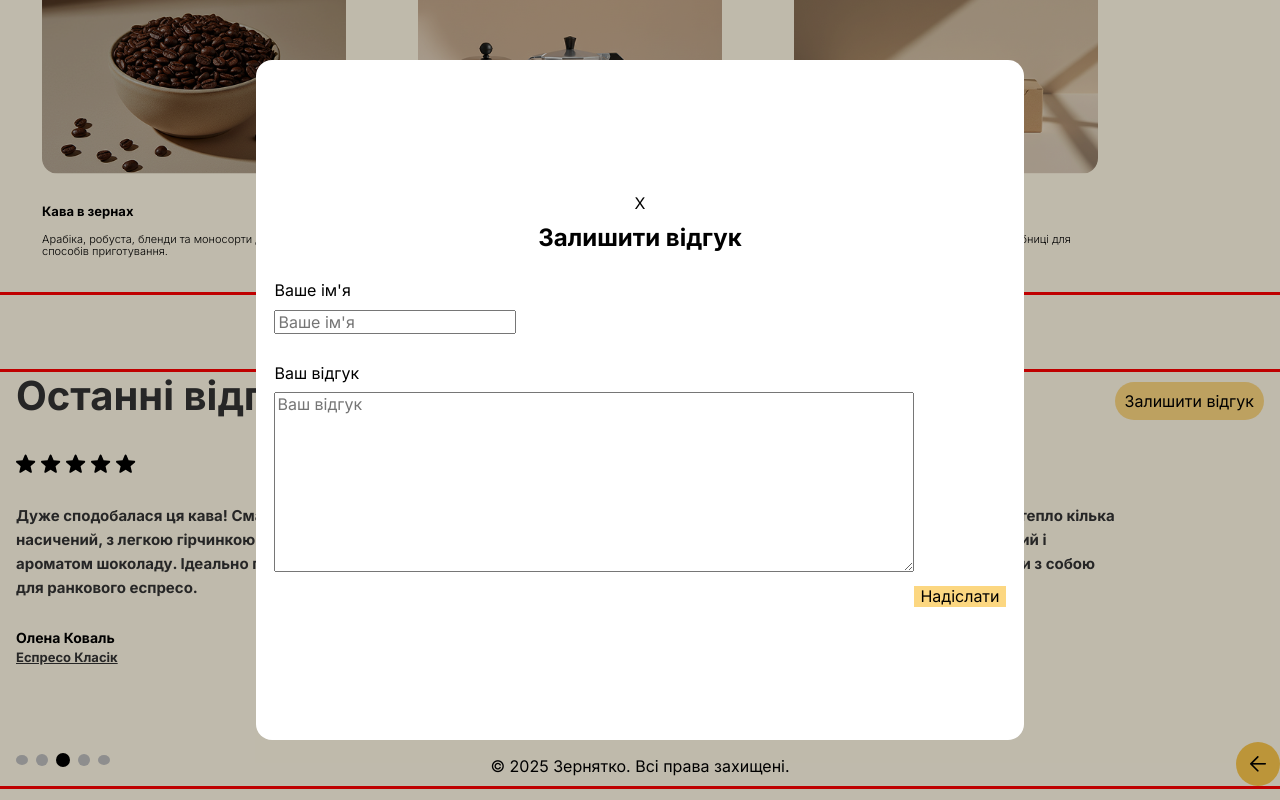
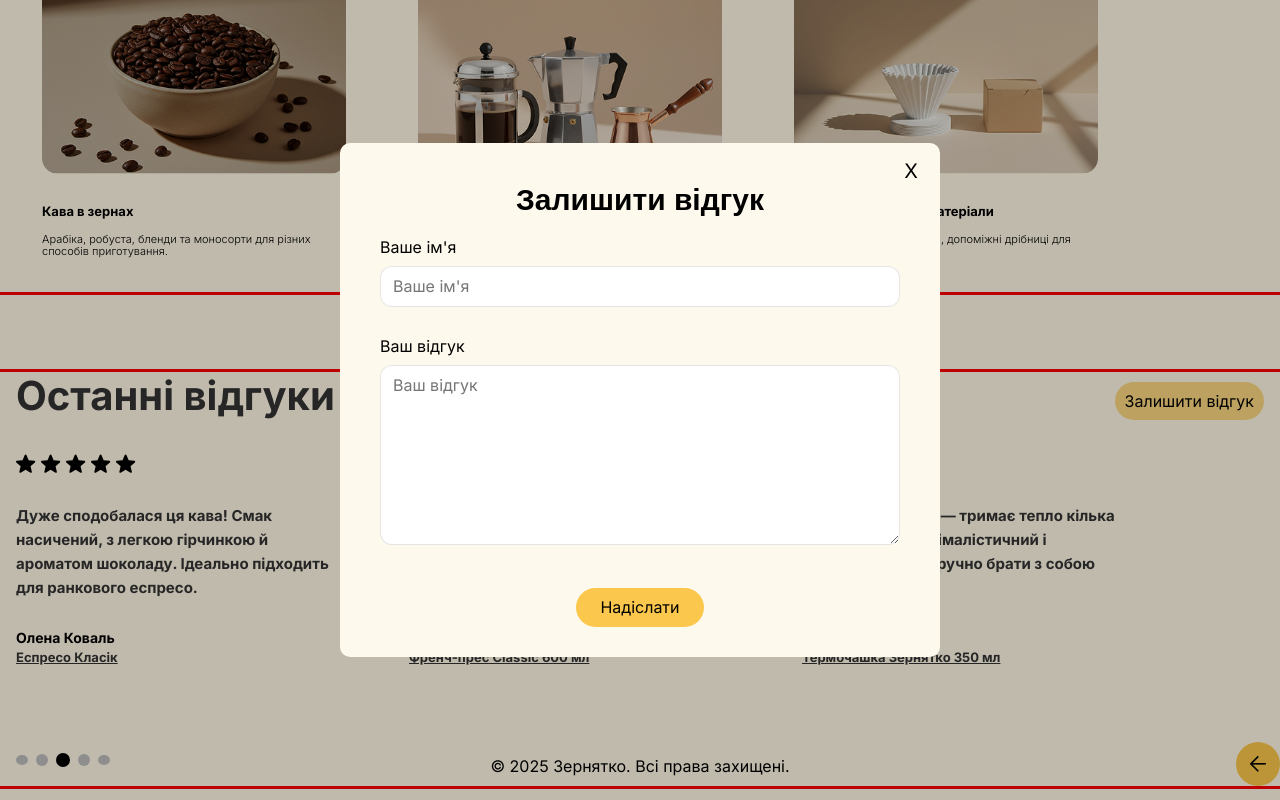
Before and after one commit to Tate-T/zerniatko-project, a React (Vite) app: page / in a window 1280 px wide. Both pictures are taken after a click on the button "Залишити відгук". Shown: the part 1878-2678 px from the top of the page. Built offline with nearby package versions, Linux system fonts and the light colour scheme.

Commit message:
modalRewiews-style

```diff
--- a/src/components/Reviews/modalRewiews.module.css
+++ b/src/components/Reviews/modalRewiews.module.css
@@ -12,28 +12,53 @@
 }
 
 .modal {
+  position: relative;
   display: flex;
   flex-direction: column;
   align-items: center;
-    justify-content: center;
-    background-color: white;
-    width: 768px;
-    height: 680px;
-    border-radius: 16px;
+  justify-content: flex-start;
+  background-color: #fef9ed;
+  width: 600px;
+  height: auto;
+  padding: 40px 20px 30px;
+  border-radius: 10px;
+}
+
+.modal button:first-child {
+  position: absolute;
+  top: 16px;
+  right: 16px;
+  background: transparent;
+  border: none;
+  font-size: 20px;
+  cursor: pointer;
 }
 
 .title {
+  margin-top: 0;
+  margin-bottom: 20px;
+  font-size: 30px;
+  font-weight: 700;
+  font-family: "Nunito Sans", sans-serif;
+  font-style: Bold;
+}
+
+.form input,
+.form textarea {
   margin-top: 10px;
   margin-bottom: 30px;
-}
-
-.form input, textarea {
-    margin-top: 10px;
-    margin-bottom: 30px;
+  font-family: "Inter", sans-serif;
+  font-weight: 400;
+  width: 520px;
+  border-radius: 12px;
+  padding: 10px 12px;
+  border: 1px solid rgba(0, 0, 0, 0.1);
+  outline: none;
 }
 
 .form textarea {
-    width: 640px;
+  width: 100%;
+  max-width: 520px;
   height: 180px;
 }
 
@@ -44,5 +69,13 @@
 
 .button__submit {
   margin-top: 10px;
-    background-color: #FCD781;
+  background-color: #fbc74c;
+  border: none;
+  padding: 10px 24px;
+  border-radius: 900px;
+  cursor: pointer;
+  display: block;
+  margin-left: auto;
+  margin-right: auto;
+  font-family: "Inter", sans-serif;
 }
```
Lines whose indentation alone changed are shown as unchanged.
